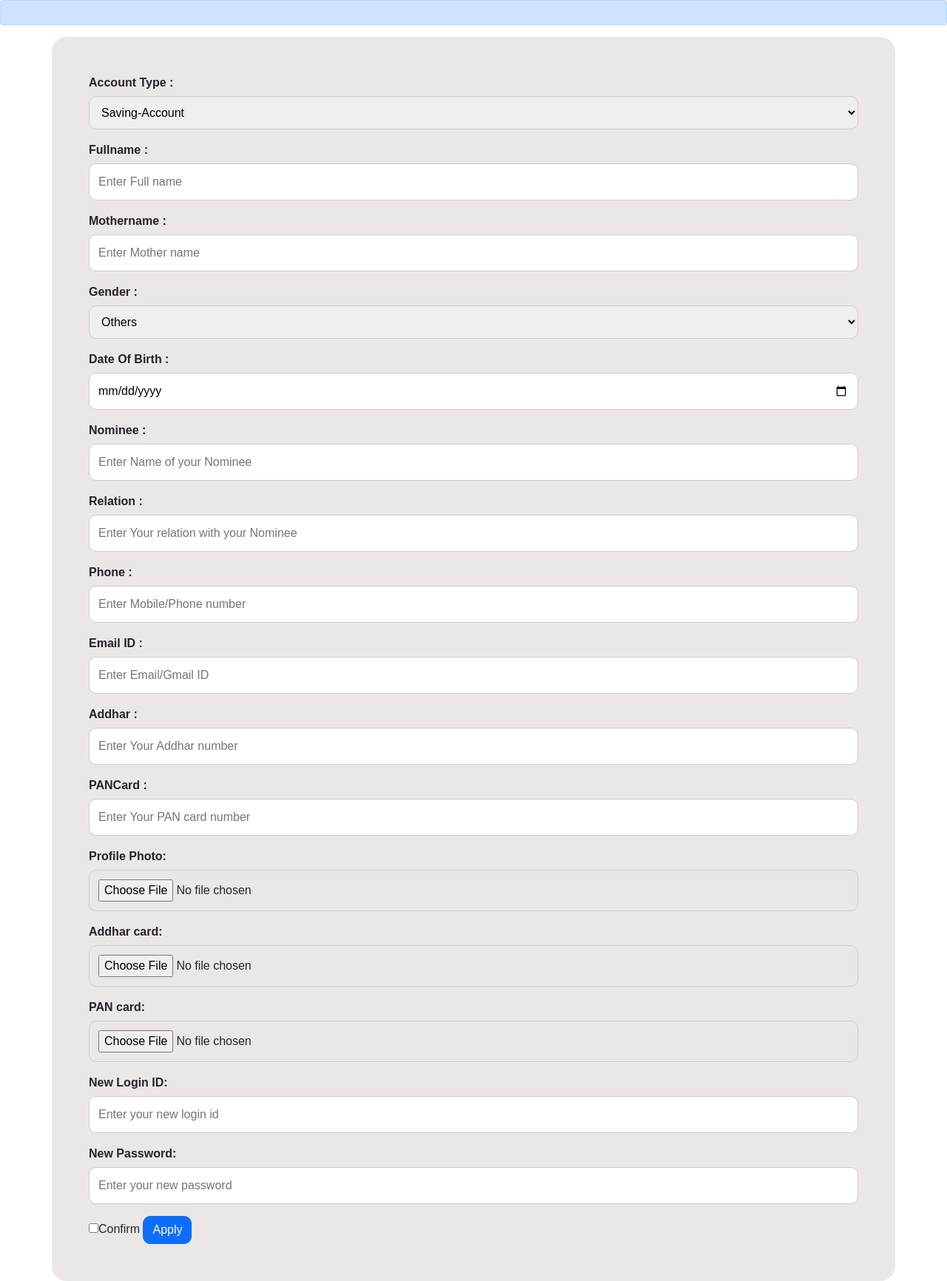
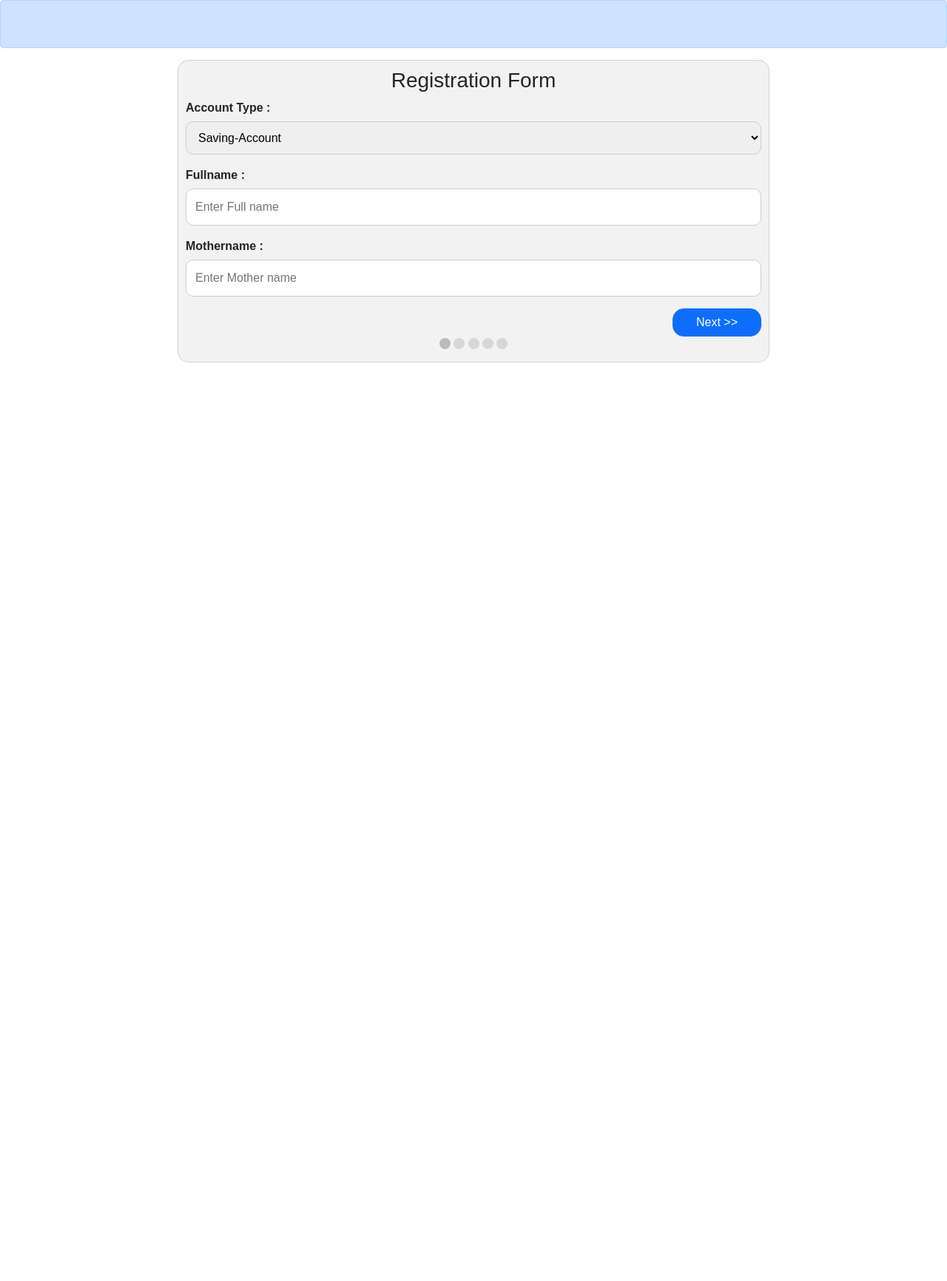
Before and after one commit to krishnapal2545/KIB, a Django app: page /newaccount/ in a window 1280 px wide. Shown: the part 105-1837 px from the top of the page at 74% size. After the commit the page ends 595 px from the top, so only its background shows below. Run offline with Django 3.2, Linux system fonts and the light colour scheme; some libraries are stand-ins or nearby versions.

Commit message:
Update KIB-newaccount.html

```diff
--- a/templates/KIB-newaccount.html
+++ b/templates/KIB-newaccount.html
@@ -19,14 +19,44 @@ body {
     margin-bottom: 16px;
     resize: vertical;
    }
-
+  input{
+    border: 1px solid #aaaaaa;
+  }
+  input.invalid {
+    background-color: #f5d4d4;
+  }
 #b {
   border-radius: 10px;
+}
+button:hover{
+  opacity: 2;
 }
 .container {
   border-radius: 20px;
   background-color: #ece7e7;
   padding: 50px;
+}
+.tab{
+  display: none;
+}
+#regForm{
+  background-color: #f2f2f2;
+}
+.step {
+  height: 15px;
+  width: 15px;
+  background-color: #bbbbbb;
+  border: none;
+  border-radius: 50%;
+  display: inline-block;
+  opacity: 0.5;
+}
+
+.step.active {
+  opacity: 1;
+}
+.step.finish {
+  background-color: #045faa;
 }
 </style>
 </head>
@@ -34,28 +64,117 @@ body {
 {%block content %}
 <div class="alert alert-primary" role="alert">
   {{Result}}
+  <marquee>This Webpage is a Project of Mr.KrishnaKumar Pal.It's a demo Webpage not an Official bank.</marquee>
 </div>
-<div class="container">
-<form action=''method='POST'> {% csrf_token %}
+<div class="card mb-3" style="max-width: 800px; margin:auto; border-radius:15px; padding: 10px; background-color: #f2f2f2; ">
+  <div class="row g-0">
+    <form method='POST' id="regForm" enctype="multipart/form-data"> {% csrf_token %}
+      <h3 style="text-align: center;">Registration Form</h3>
+      <div class="tab">
         <b>Account Type : </b><select id="in" name="account" ><option value="saving">Saving-Account</option><option value="current">Current-Account</option></select><br>
         <b>Fullname : </b><input id='in'type="text" placeholder="Enter Full name" name="name" required><br>
         <b>Mothername : </b><input id='in' type="text" placeholder="Enter Mother name" name="mname" required><br>
+      </div>
+      <div class="tab">
         <b>Gender : </b><select id="in" name="gender"><option value="others">Others</option><option value="male">Male</option><option value="female">Female</option><option value="lgbt">LGBT</option></select><br>
         <b>Date Of Birth : </b></label><input id='in'type="date" placeholder="Enter Date of birth" name="bdate" required><br>
+        <b>Birth Place : </b><input id='in'type="text" placeholder="Enter your place of birth" name="bplace" required>
+      </div>
+      <div class="tab">
         <b>Nominee : </b><input id='in'type="text" placeholder="Enter Name of your Nominee" name="nominee" required>
         <b>Relation : </b></label><input id='in'type="text" placeholder="Enter Your relation with your Nominee" name="nominee_relat" required><br>
         <b>Phone  : </b><input id='in'type="text" placeholder="Enter Mobile/Phone number" name="phone" required>
+      </div>
+      <div class="tab">
         <b>Email ID :  </b><input id='in'type="email" placeholder="Enter Email/Gmail ID" name="email" required><br>
         <b>Addhar  : </b><input id='in'type="text" placeholder="Enter Your Addhar number" name="addhar" required>
         <b>PANCard : </b><input id='in'type="text" placeholder="Enter Your PAN card number" name="pan" required><br>
+      </div>
+      <div class="tab">
         <b>Profile Photo: </b><input id='in'type="file" id="img" name="profile_img" accept="image/*" required>
-    <b>Addhar card: </b><input id='in'type="file" id="img" name="addhar_img" accept="image/*" required>
-    <b>PAN  card:</b><input id='in'type="file" id="img" name="pan_img" accept="image/*" required><br>
-    <b>New Login ID: </b><input id='in'type="text" placeholder="Enter your new login id" name="login_id" required>
+        <b>Addhar Card: </b><input id='in'type="file" id="img" name="addhar_img" accept="image/*" required>
+        <b>PAN  Card:</b><input id='in'type="file" id="img" name="pan_img" accept="image/*" required><br>
+      </div>
+      <div class="tab">
+        <b>New Login ID: </b><input id='in'type="text" placeholder="Enter your new login id" name="loginid" required>
         <b>New Password: </b><input id='in'type="password" placeholder="Enter your new password" name="password" required>
-    <input type="checkbox" name="confirm" required >Confirm <button type="submit" class="btn btn-primary" id="b"> Apply</button><br>
+        <b>Confirm Password: </b><input id='in'type="password" placeholder="Enter your password again" name="password2" required>
+      </div>
+      <div style="overflow:auto;">
+          <button type="button"class="btn btn-primary" id="prevBtn" onclick="nextPrev(-1)"style="border-radius: 15px; ">Previous</button>
+          <button type="button"class="btn btn-primary" id="nextBtn" onclick="nextPrev(1)"style="border-radius: 15px;width:120px;float:right">Next</button>
+      </div>
+      <div style="text-align:center;">
+        <span class="step"></span>
+        <span class="step"></span>
+        <span class="step"></span>
+        <span class="step"></span>
+        <span class="step"></span>
+      </div>
   </form>
   </div>
+</div>
+<script>
+  var firstTab = 0;
+  Tab(firstTab);
+  function Tab(n){
+    var t = document.getElementsByClassName("tab");
+    t[n].style.display = "block";
+    if (n == 0) {
+      document.getElementById("prevBtn").style.display = "none";
+    } else {
+      document.getElementById("prevBtn").style.display = "inline";
+      document.getElementById("prevBtn").innerHTML = "<< Previous";
+    }
+    if (n == (t.length - 2)) {
+      document.getElementById("nextBtn").innerHTML = "Apply";
+    } else {
+      document.getElementById("nextBtn").innerHTML = "Next >>";
+    }
+    StepIndicator(n)
+  }
+  function nextPrev(n) {
+    var x = document.getElementsByClassName("tab");
+    if (n == 1 && !validate()) return false;
+    x[firstTab].style.display = "none";
+    firstTab = firstTab + n;
+    if (firstTab >= x.length-1) {
+       document.getElementById("regForm").submit();
+       return false;
+    }
+    Tab(firstTab);
+  }
+  function validate() {
+    var x, y, i, valid = true;
+    x = document.getElementsByClassName("tab");
+    y = x[firstTab].getElementsByTagName("input");
+    for (i = 0; i < y.length; i++) {
+      if (y[i].value == "") {
+        y[i].className += " invalid";
+        valid = false;
+      }
+    }
+    if(firstTab == 5){
+      if (y[y.length-2].value!=y[y.length-1].value){
+        y[y.length-2].className += "invalid";
+        y[y.length-1].className += "invalid";
+        valid = false
+      }
+    }
+    if (valid) {
+      document.getElementsByClassName("step")[firstTab].className += " finish";
+    }
+    return valid;
+  }
+
+  function StepIndicator(n) {
+    var i, x = document.getElementsByClassName("step");
+    for (i = 0; i < x.length; i++) {
+      x[i].className = x[i].className.replace(" active", "");
+    }
+    x[n].className += " active";
+  }
+</script>
 {%endblock%}
 </body>
 </html>
```
Lines whose indentation alone changed are shown as unchanged.
